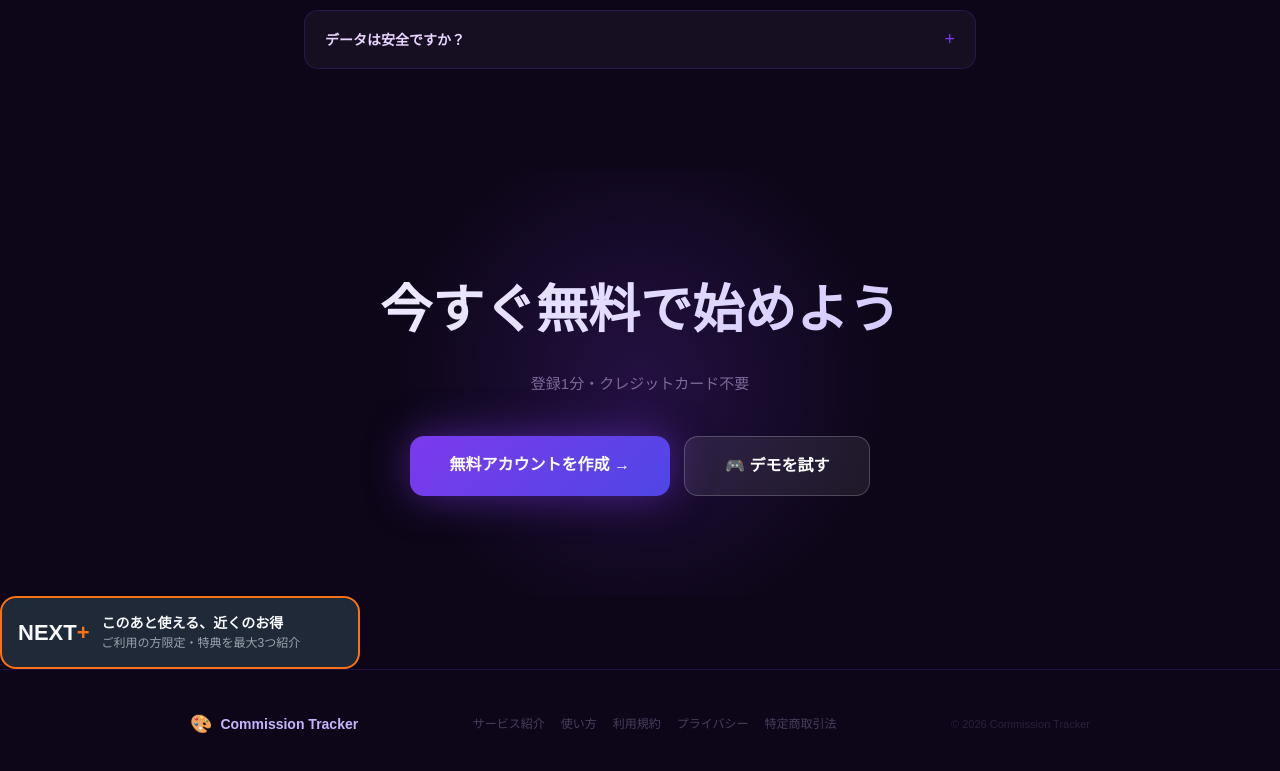
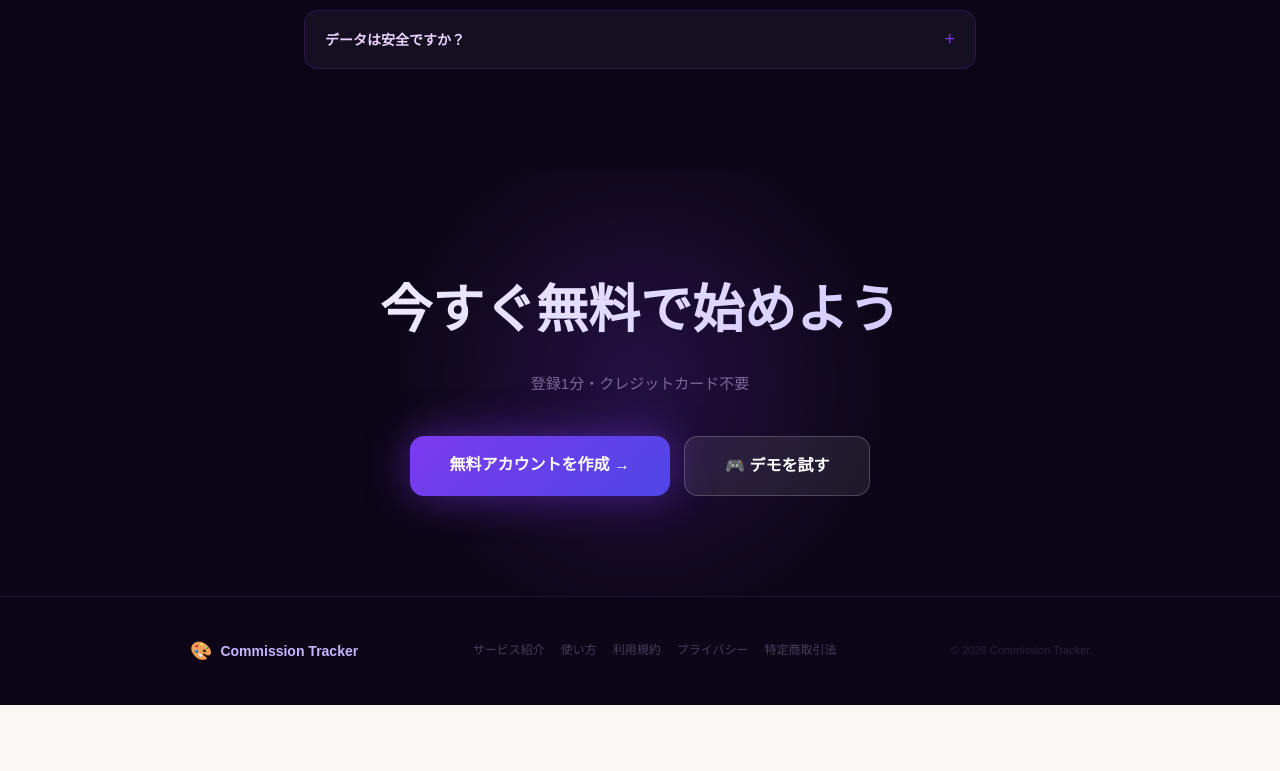
Before and after one commit to tinaRepo/CommissionTracker, a Next.js app: page /lp in a window 1280 px wide. Shown: the part 3214-3985 px from the top of the page. After the commit the page ends 3919 px from the top, so only its background shows below. Built offline with nearby package versions, Linux system fonts and the light colour scheme.

Commit message:
fix: 副業で追加したリンクの削除

```diff
--- a/app/lp/page.tsx
+++ b/app/lp/page.tsx
@@ -340,57 +340,6 @@ export default function LandingPage() {
         </div>
       </section>
 
-      <a
-  href="https://nextplus.link/q/FETOxlUlVtQMpI9H5fQGqe1s3Ot7ChW5"
-  target="_blank"
-  rel="noopener"
-  style={{
-    display: "flex",
-    alignItems: "center",
-    gap: "12px",
-    maxWidth: "360px",
-    padding: "14px 16px",
-    border: "2px solid #f97316",
-    borderRadius: "16px",
-    background: "#1f2937",
-    textDecoration: "none",
-    fontFamily: "sans-serif",
-  }}
->
-  <span
-    style={{
-      fontSize: "22px",
-      fontWeight: 900,
-      color: "#f9fafb",
-    }}
-  >
-    NEXT<span style={{ color: "#f97316" }}>+</span>
-  </span>
-
-  <span>
-    <span
-      style={{
-        display: "block",
-        fontSize: "14px",
-        fontWeight: 700,
-        color: "#f9fafb",
-      }}
-    >
-      このあと使える、近くのお得
-    </span>
-
-    <span
-      style={{
-        display: "block",
-        fontSize: "12px",
-        color: "#9ca3af",
-      }}
-    >
-      ご利用の方限定・特典を最大3つ紹介
-    </span>
-  </span>
-</a>
-
       {/* フッター */}
       <footer style={{ borderTop: "1px solid rgba(124,58,237,0.2)", padding: "40px 24px" }}>
         <div style={{ maxWidth: 900, margin: "0 auto", display: "flex", flexWrap: "wrap", justifyContent: "space-between", alignItems: "center", gap: 20 }}>
```
